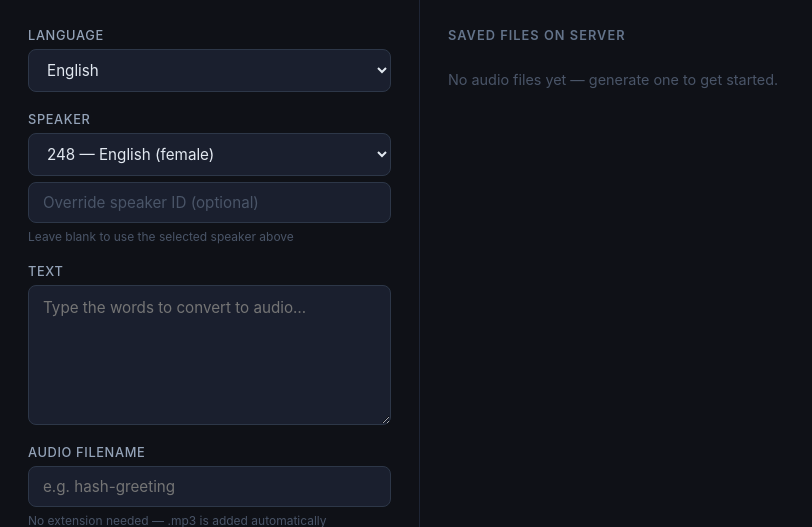
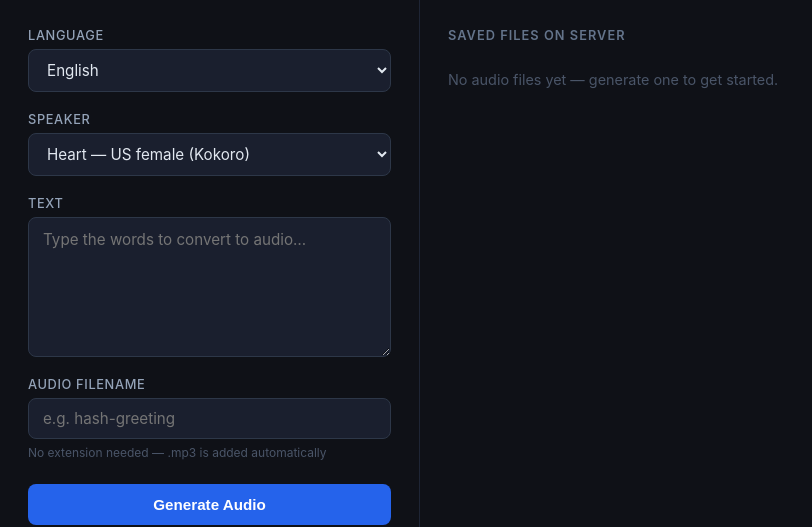
Before and after one commit to Vinald/Asterisk-Audio-Transcription, a FastAPI app: page / in a window 1280 px wide. Shown: the part 65-592 px from the top of the page, without its empty margins (0-812 px from the left). Run offline with FastAPI, Linux system fonts and the light colour scheme.

Commit message:
multiple modules

```diff
--- a/app.py
+++ b/app.py
@@ -2,109 +2,96 @@ import asyncio
 import logging
 import os
 import tempfile
+import wave
 from contextlib import asynccontextmanager
 from pathlib import Path
 
+import edge_tts
 import httpx
+import numpy as np
 from dotenv import load_dotenv
 from fastapi import FastAPI, Form, HTTPException, Request
 from fastapi.responses import HTMLResponse, JSONResponse
 from fastapi.staticfiles import StaticFiles
 from fastapi.templating import Jinja2Templates
+from kokoro_onnx import Kokoro
 
 load_dotenv()
 
 log = logging.getLogger(__name__)
 logging.basicConfig(level=logging.INFO, format="%(asctime)s %(levelname)-8s %(name)s — %(message)s")
 
-AUTH_TOKEN = os.getenv("AUTH_TOKEN", "")
-TTS_URL = "https://api.sunbird.ai/tasks/modal/tts"
-SPEAKERS_URL = "https://api.sunbird.ai/tasks/voice/speakers"
+AUTH_TOKEN = os.getenv("AUTH_TOKEN", "")   # required for any Sunbird voice (English or Luganda)
+SUNBIRD_TTS_URL = "https://api.sunbird.ai/tasks/modal/tts"
 MEDIA_DIR = os.path.join(os.path.dirname(__file__), "media")
+MODEL_DIR = os.path.join(os.path.dirname(__file__), "models")
+KOKORO_MODEL_PATH = os.path.join(MODEL_DIR, "kokoro-v1.0.int8.onnx")
+KOKORO_VOICES_PATH = os.path.join(MODEL_DIR, "voices-v1.0.bin")
 FILENAME_MAX_LEN = 100
 
-LANG_NAMES = {
-    "eng": "English",
-    "lug": "Luganda",
-    "ach": "Acholi",
-    "teo": "Ateso",
-    "nyn": "Runyankore",
-    "lgg": "Lugbara",
-    "swa": "Swahili",
+# Voice roster — voice ID prefix determines TTS backend:
+#   af_/am_/bf_/bm_ → Kokoro TTS (English, local model)
+#   sw-*            → edge-tts (Swahili, Microsoft neural)
+#   sunbird:*       → Sunbird AI (Luganda, needs AUTH_TOKEN)
+VOICES = {
+    "English": [
+        # ── Kokoro TTS (local model, highest quality) ──
+        {"id": "af_heart",    "name": "Heart — US female (Kokoro)"},
+        {"id": "af_bella",    "name": "Bella — US female (Kokoro)"},
+        {"id": "af_sarah",    "name": "Sarah — US female (Kokoro)"},
+        {"id": "af_nicole",   "name": "Nicole — US female (Kokoro)"},
+        {"id": "af_jessica",  "name": "Jessica — US female (Kokoro)"},
+        {"id": "am_adam",     "name": "Adam — US male (Kokoro)"},
+        {"id": "am_michael",  "name": "Michael — US male (Kokoro)"},
+        {"id": "am_liam",     "name": "Liam — US male (Kokoro)"},
+        {"id": "bf_emma",     "name": "Emma — GB female (Kokoro)"},
+        {"id": "bf_isabella", "name": "Isabella — GB female (Kokoro)"},
+        {"id": "bm_george",   "name": "George — GB male (Kokoro)"},
+        {"id": "bm_lewis",    "name": "Lewis — GB male (Kokoro)"},
+        # ── Sunbird AI (cloud) ──
+        {"id": "sunbird:248", "name": "Sunbird 248 — English female (Sunbird)"},
+    ],
+    "Luganda": [
+        # Sunbird AI is the only free TTS that supports Luganda
+        {"id": "sunbird:248", "name": "Sunbird — Luganda (female)"},
+    ],
+    "Swahili": [
+        {"id": "sw-KE-ZuriNeural",   "name": "Zuri — Swahili KE (female)"},
+        {"id": "sw-KE-RafikiNeural", "name": "Rafiki — Swahili KE (male)"},
+        {"id": "sw-TZ-RehemaNeural", "name": "Rehema — Swahili TZ (female)"},
+        {"id": "sw-TZ-DaudiNeural",  "name": "Daudi — Swahili TZ (male)"},
+    ],
 }
 
-FALLBACK_SPEAKERS = {
-    "English":    [{"id": 248, "name": "248 — English (female)"}],
-    "Luganda":    [{"id": 248, "name": "248 — Luganda (female)"}],
-    "Acholi":     [{"id": 241, "name": "241 — Acholi (female)"}],
-    "Ateso":      [{"id": 242, "name": "242 — Ateso (female)"}],
-    "Runyankore": [{"id": 243, "name": "243 — Runyankore (female)"}],
-    "Lugbara":    [{"id": 245, "name": "245 — Lugbara (female)"}],
-    "Swahili":    [{"id": 246, "name": "246 — Swahili (male)"}],
-}
-
-# Content-Type → sox format name
-_CT_TO_SOX = {
-    "audio/mpeg": "mp3", "audio/mp3": "mp3", "audio/x-mpeg": "mp3",
-    "audio/ogg": "ogg", "application/ogg": "ogg",
-    "audio/flac": "flac",
-}
-
-_speakers_cache: dict = {}
-
-
-def _sox_format(content_type: str) -> tuple[str, str]:
-    """Return (sox -t flag, temp file suffix) from a Content-Type header value."""
-    ct = content_type.lower().split(";")[0].strip()
-    fmt = _CT_TO_SOX.get(ct, "wav")
-    return fmt, f".{fmt}"
-
-
-async def fetch_speakers(client: httpx.AsyncClient) -> dict:
-    try:
-        resp = await client.get(
-            SPEAKERS_URL,
-            headers={"Authorization": f"Bearer {AUTH_TOKEN}", "accept": "application/json"},
-            timeout=15,
-        )
-        resp.raise_for_status()
-        data = resp.json()
-
-        speaker_list = data if isinstance(data, list) else data.get("speakers", data.get("data", []))
-
-        grouped: dict = {}
-        for s in speaker_list:
-            raw_lang = (s.get("language") or s.get("lang") or "unknown").strip().lower()
-            lang = LANG_NAMES.get(raw_lang, raw_lang.title())
-            sid = s.get("id") if s.get("id") is not None else s.get("speaker_id")
-            display = s.get("display_name") or s.get("name") or str(sid)
-            gender = (s.get("gender") or "").strip()
-            label = f"{sid} — {display}" + (f" ({gender})" if gender else "")
-            grouped.setdefault(lang, []).append({"id": sid, "name": label})
-
-        if grouped:
-            return grouped
-        log.warning("fetch_speakers: Sunbird returned an empty speaker list — using fallback")
-        return FALLBACK_SPEAKERS
-    except Exception as exc:
-        log.warning("fetch_speakers failed (%s: %s) — using fallback", type(exc).__name__, exc)
-        return FALLBACK_SPEAKERS
-
+_KOKORO_VOICES = {v["id"] for v in VOICES["English"] if not v["id"].startswith("sunbird:")}
+_VALID_VOICES = {v["id"] for voices in VOICES.values() for v in voices}
 
 os.makedirs(MEDIA_DIR, exist_ok=True)
 
 
 @asynccontextmanager
 async def lifespan(app):
-    global _speakers_cache
+    # Load Kokoro model (English TTS)
+    if not os.path.exists(KOKORO_MODEL_PATH) or not os.path.exists(KOKORO_VOICES_PATH):
+        log.error("Kokoro model files missing in models/ — English TTS will not work")
+        log.error("Download from: https://github.com/thewh1teagle/kokoro-onnx/releases/tag/model-files-v1.0")
+        app.state.kokoro = None
+    else:
+        log.info("Loading Kokoro TTS model (int8, CPU)...")
+        kokoro = await asyncio.to_thread(Kokoro, KOKORO_MODEL_PATH, KOKORO_VOICES_PATH)
+        app.state.kokoro = kokoro
+        log.info("Kokoro ready")
+
     if not AUTH_TOKEN:
-        log.warning("AUTH_TOKEN is not set — TTS calls will fail. Set it in .env and restart.")
+        log.warning("AUTH_TOKEN not set — Sunbird voices (English/Luganda) will fail. Kokoro English and Swahili work without it.")
 
-    # Single shared client for the lifetime of the process (fix #7: avoids per-request TLS churn)
+    log.info(
+        "Asterisk Audio Generator starting — %d voices across %d languages",
+        sum(len(v) for v in VOICES.values()),
+        len(VOICES),
+    )
     async with httpx.AsyncClient(http2=False) as client:
         app.state.http = client
-        _speakers_cache = await fetch_speakers(client)
-        log.info("Speakers loaded: %s", list(_speakers_cache.keys()))
         yield
 
 
@@ -120,12 +107,11 @@ async def health():
 
 @app.get("/speakers")
 async def speakers():
-    return JSONResponse(_speakers_cache)
+    return JSONResponse(VOICES)
 
 
 @app.get("/", response_class=HTMLResponse)
 async def index(request: Request):
-    # fix #8: offload blocking listdir to thread pool
     all_files = await asyncio.to_thread(os.listdir, MEDIA_DIR)
     files = sorted(f for f in all_files if f.endswith(".mp3"))
     return templates.TemplateResponse("index.html", {"request": request, "files": files})
@@ -137,19 +123,14 @@ async def generate(
     text: str = Form(...),
     filename: str = Form(...),
     language: str = Form(...),
-    speaker_id: int = Form(...),
+    voice: str = Form(...),
 ):
-    if not AUTH_TOKEN:
-        raise HTTPException(status_code=500, detail="AUTH_TOKEN not set in .env")
+    if language not in VOICES:
+        raise HTTPException(status_code=400, detail=f"Unknown language: {language}")
+    if voice not in _VALID_VOICES:
+        raise HTTPException(status_code=400, detail=f"Unknown voice: {voice}")
 
-    if language not in _speakers_cache:
-        raise HTTPException(status_code=400, detail=f"Unknown language: {language}")
-
-    if speaker_id < 1:
-        raise HTTPException(status_code=400, detail="Speaker ID must be a positive number")
-
-    # Sanitise filename: strip .mp3 if already present, clean chars, cap, re-add .mp3
-    # (fix #12: truncation happens before suffix is added so the cap is exact)
+    # Sanitise filename: strip .mp3 if present, clean chars, cap, re-add .mp3
     safe_name = filename.strip().replace(" ", "-")
     safe_name = "".join(c for c in safe_name if c.isalnum() or c in "-_")
     if safe_name.endswith("mp3"):
@@ -160,54 +141,77 @@ async def generate(
     safe_name += ".mp3"
 
     out_path = os.path.join(MEDIA_DIR, safe_name)
-    client: httpx.AsyncClient = request.app.state.http
+    tmp_path = None
+    sox_fmt = "mp3"
 
-    # Call Sunbird TTS
     try:
-        resp = await client.post(
-            TTS_URL,
-            headers={
-                "accept": "application/json",
-                "Authorization": f"Bearer {AUTH_TOKEN}",
-                "Content-Type": "application/json",
-            },
-            json={"response_mode": "url", "speaker_id": speaker_id, "text": text},
-            timeout=60,
-        )
-        if resp.status_code == 401:
-            raise HTTPException(status_code=502, detail="Sunbird AUTH_TOKEN rejected (401)")
-        resp.raise_for_status()
+        if voice in _KOKORO_VOICES:
+            # ── Kokoro TTS (English, local) ─────────────────────────────────
+            kokoro: Kokoro | None = getattr(request.app.state, "kokoro", None)
+            if kokoro is None:
+                raise HTTPException(status_code=503, detail="Kokoro model not loaded — see server logs")
 
-        # fix #4: explicit missing-key check instead of KeyError → opaque 502
-        payload = resp.json()
-        audio_url = payload.get("audio_url")
-        if not audio_url:
-            raise HTTPException(
-                status_code=502,
-                detail=f"Sunbird response missing audio_url (keys: {list(payload.keys())})",
+            fd, tmp_path = tempfile.mkstemp(suffix=".wav")
+            os.close(fd)
+
+            # create() is synchronous — offload to thread pool
+            samples, sample_rate = await asyncio.to_thread(
+                kokoro.create, text, voice=voice, speed=1.0, lang="en-us"
             )
 
-        dl = await client.get(audio_url, timeout=30)
-        dl.raise_for_status()
-        audio_bytes = dl.content
-        # fix #5: detect actual audio format so sox doesn't misparse the bytes
-        sox_fmt, tmp_suffix = _sox_format(dl.headers.get("content-type", ""))
+            # Write numpy float32 → 16-bit PCM WAV using stdlib wave
+            with wave.open(tmp_path, "wb") as wf:
+                wf.setnchannels(1)
+                wf.setsampwidth(2)
+                wf.setframerate(sample_rate)
+                wf.writeframes((samples * 32767).astype(np.int16).tobytes())
+            sox_fmt = "wav"
 
-    except HTTPException:
-        raise
-    except Exception as exc:
-        raise HTTPException(status_code=502, detail=f"TTS request failed: {exc}")
+        elif voice.startswith("sunbird:"):
+            # ── Sunbird AI (English / Luganda) ───────────────────────────────
+            if not AUTH_TOKEN:
+                raise HTTPException(status_code=503, detail="Sunbird voices require AUTH_TOKEN in .env")
+            speaker_id = int(voice.split(":")[1])
+            client: httpx.AsyncClient = request.app.state.http
+            resp = await client.post(
+                SUNBIRD_TTS_URL,
+                headers={
+                    "accept": "application/json",
+                    "Authorization": f"Bearer {AUTH_TOKEN}",
+                    "Content-Type": "application/json",
+                },
+                json={"response_mode": "url", "speaker_id": speaker_id, "text": text},
+                timeout=60,
+            )
+            if resp.status_code == 401:
+                raise HTTPException(status_code=502, detail="Sunbird AUTH_TOKEN rejected (401)")
+            resp.raise_for_status()
+            payload = resp.json()
+            audio_url = payload.get("audio_url")
+            if not audio_url:
+                raise HTTPException(status_code=502, detail=f"Sunbird missing audio_url (keys: {list(payload.keys())})")
+            dl = await client.get(audio_url, timeout=30)
+            dl.raise_for_status()
+            # Sunbird returns WAV; detect from URL or Content-Type to set sox correctly
+            ct = dl.headers.get("content-type", "")
+            if "wav" in ct or audio_url.split("?")[0].lower().endswith(".wav"):
+                sox_fmt = "wav"
+                fd, tmp_path = tempfile.mkstemp(suffix=".wav")
+            else:
+                sox_fmt = "mp3"
+                fd, tmp_path = tempfile.mkstemp(suffix=".mp3")
+            os.close(fd)
+            with open(tmp_path, "wb") as f:
+                f.write(dl.content)
 
-    # Convert to 8 kHz mono MP3 via sox
-    tmp_path = None
-    try:
-        # fix #9 (in app.py context): mkstemp atomically creates the file, no TOCTOU race
-        fd, tmp_path = tempfile.mkstemp(suffix=tmp_suffix)
-        os.close(fd)
-        with open(tmp_path, "wb") as f:
-            f.write(audio_bytes)
+        else:
+            # ── edge-tts (Swahili and any other neural voice) ────────────────
+            fd, tmp_path = tempfile.mkstemp(suffix=".mp3")
+            os.close(fd)
+            communicate = edge_tts.Communicate(text, voice)
+            await communicate.save(tmp_path)
 
-        # fix #2: asyncio subprocess — does not block the event loop
+        # Convert to 8 kHz mono MP3 for Asterisk (non-blocking)
         proc = await asyncio.create_subprocess_exec(
             "sox", "-t", sox_fmt, tmp_path, "-r", "8000", "-c", "1", out_path,
             stdout=asyncio.subprocess.PIPE,
@@ -220,7 +224,7 @@ async def generate(
     except HTTPException:
         raise
     except Exception as exc:
-        raise HTTPException(status_code=500, detail=str(exc))
+        raise HTTPException(status_code=502, detail=f"TTS request failed: {exc}")
     finally:
         if tmp_path and os.path.exists(tmp_path):
             os.unlink(tmp_path)
@@ -237,7 +241,6 @@ async def list_files():
 
 @app.delete("/files/{filename}")
 async def delete_file(filename: str):
-    # fix #3: resolve the full path and assert it stays inside MEDIA_DIR
     media_root = Path(MEDIA_DIR).resolve()
     target = (media_root / filename).resolve()
     if not target.is_relative_to(media_root):
--- a/templates/index.html
+++ b/templates/index.html
@@ -282,8 +282,6 @@
     <div class="field">
       <label>Speaker</label>
       <select id="speaker"></select>
-      <input type="number" id="speaker-override" min="1" placeholder="Override speaker ID (optional)" />
-      <span class="hint">Leave blank to use the selected speaker above</span>
     </div>
 
     <div class="field">
@@ -375,14 +373,13 @@
     const text = document.getElementById("text").value.trim();
     const filename = document.getElementById("filename").value.trim();
     const language = document.getElementById("language").value;
-    const overrideVal = document.getElementById("speaker-override").value.trim();
-    const speaker_id = overrideVal ? parseInt(overrideVal, 10) : parseInt(document.getElementById("speaker").value, 10);
+    const voice = document.getElementById("speaker").value;
 
     clearMessages();
 
     if (!text) return showError("Text cannot be empty.");
     if (!filename) return showError("Filename cannot be empty.");
-    if (isNaN(speaker_id) || speaker_id < 1) return showError("Speaker ID must be a positive number.");
+    if (!voice) return showError("No voice selected — wait for speakers to load.");
 
     setLoading(true);
 
@@ -391,7 +388,7 @@
       form.append("text", text);
       form.append("filename", filename);
       form.append("language", language);
-      form.append("speaker_id", speaker_id);
+      form.append("voice", voice);
 
       const resp = await fetch("/generate", { method: "POST", body: form });
       const data = await resp.json();
```
Also changed, not shown: install.py (+65 -28 lines), requirements.txt (+8 -18 lines), 2 other files.
